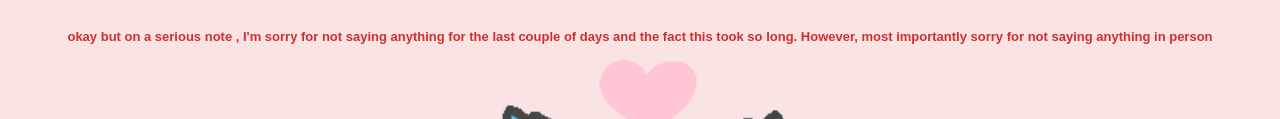
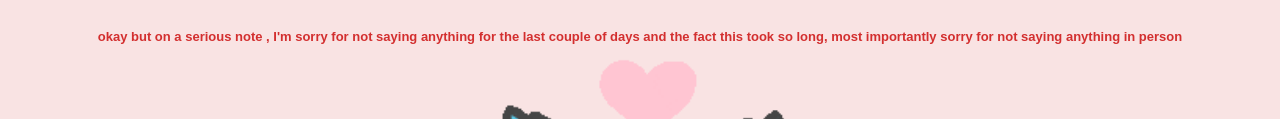
Before and after one commit to NaelAli/Promposal-, a plain HTML site: page yes_page.html in a window 1280 px wide. Shown: the part 208-327 px from the top of the page. Drawn offline with Linux system fonts and the light colour scheme.

Commit message:
Update yes_page.html

```diff
--- a/yes_page.html
+++ b/yes_page.html
@@ -9,7 +9,7 @@
 <body>
     <div class="container">
         <h1 class="header_text">Knew you would say yes!</h1>
-         <h3 class="footer_text">okay but on a serious note , I'm sorry for not saying anything for the last couple of days and the fact this took so long. However, most importantly sorry for not saying anything in person</h3>
+         <h3 class="footer_text">okay but on a serious note , I'm sorry for not saying anything for the last couple of days and the fact this took so long, most importantly sorry for not saying anything in person</h3>
         <div class="gif_container">
             <img src="Bugcat Sticker by Capoo.gif">
         </div>
```
